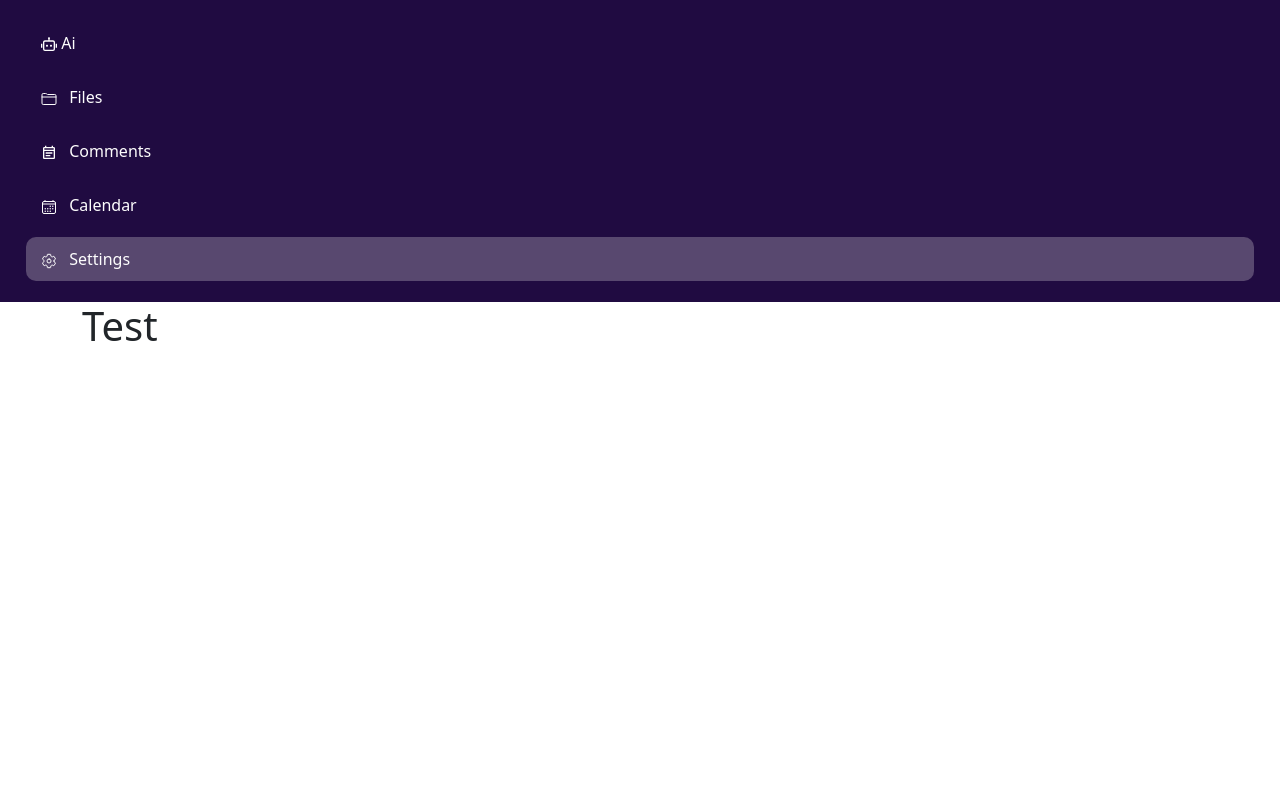
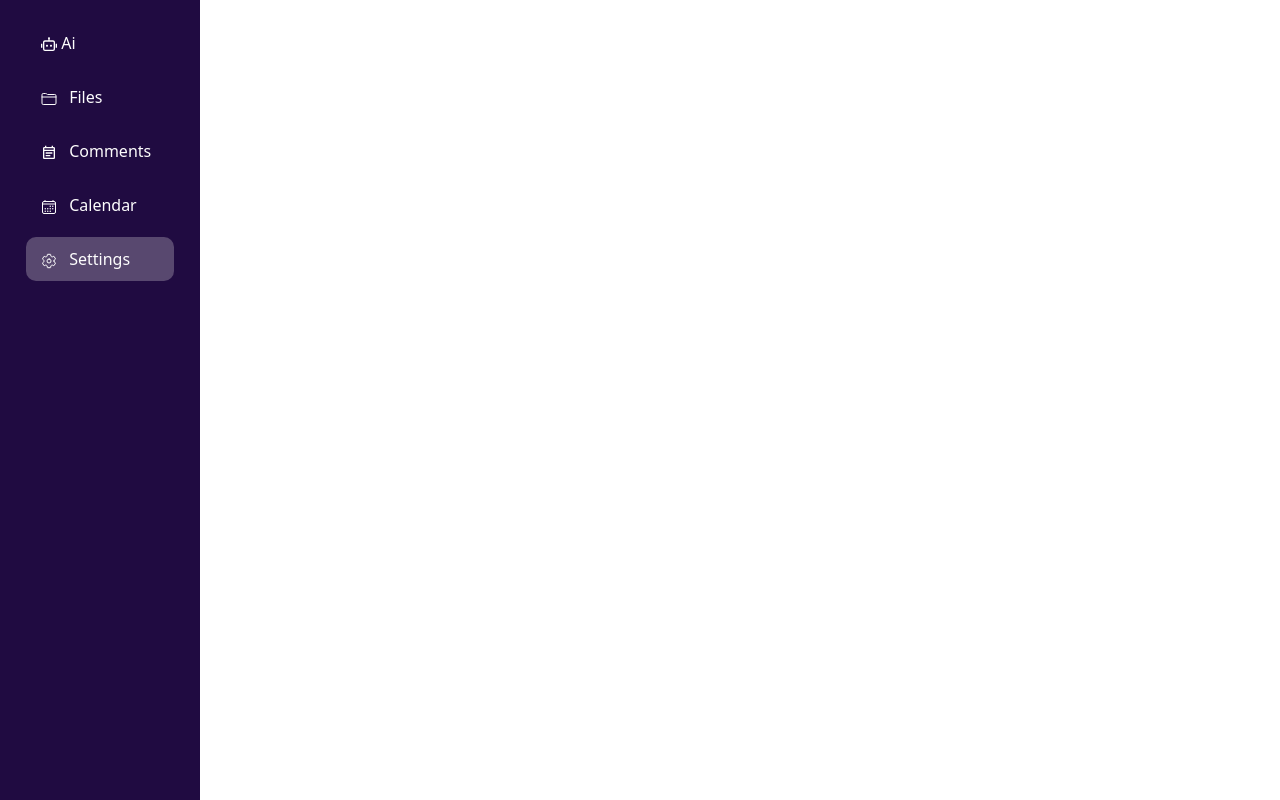
Before and after one commit to Bachelor2025/Yobr, a React (Vite) app: page /settings in a window 1280 px wide. Built offline with nearby package versions, Linux system fonts and the light colour scheme.

Commit message:
Update Tried to add sidebar

```diff
--- a/src/Shared/MainNavigation.tsx
+++ b/src/Shared/MainNavigation.tsx
@@ -10,7 +10,7 @@ import { MdOutlineEventNote } from "react-icons/md";
 
 const MainNavigation = () => {
   return (
-    <nav className="yobr-primary-bg-color yobr-white-text-color d-flex flex-column vh-50 p-3">
+    <nav className="yobr-primary-bg-color yobr-white-text-color d-flex flex-column vh-100 p-3 sidebar">
       <ul className="nav flex-column">
         <li className="nav-item">
           <NavLink
--- a/src/index.css
+++ b/src/index.css
@@ -1,3 +1,8 @@
+main {
+  margin-left: 200px;
+  padding: 20px;
+}
+
 /* Yobr Primary Background Color. */
 .yobr-primary-bg-color {
   background-color: #200b41;
@@ -61,3 +66,14 @@
 .yobr-work-sans-font {
   font-family: "Work Sans", sans-serif;
 }
+
+.sidebar {
+  width: 200px;
+  height: 100vh;
+  display: flex;
+  flex-direction: column;
+  justify-content: start;
+  position: fixed;
+  top: 0;
+  left: 0;
+}
```
